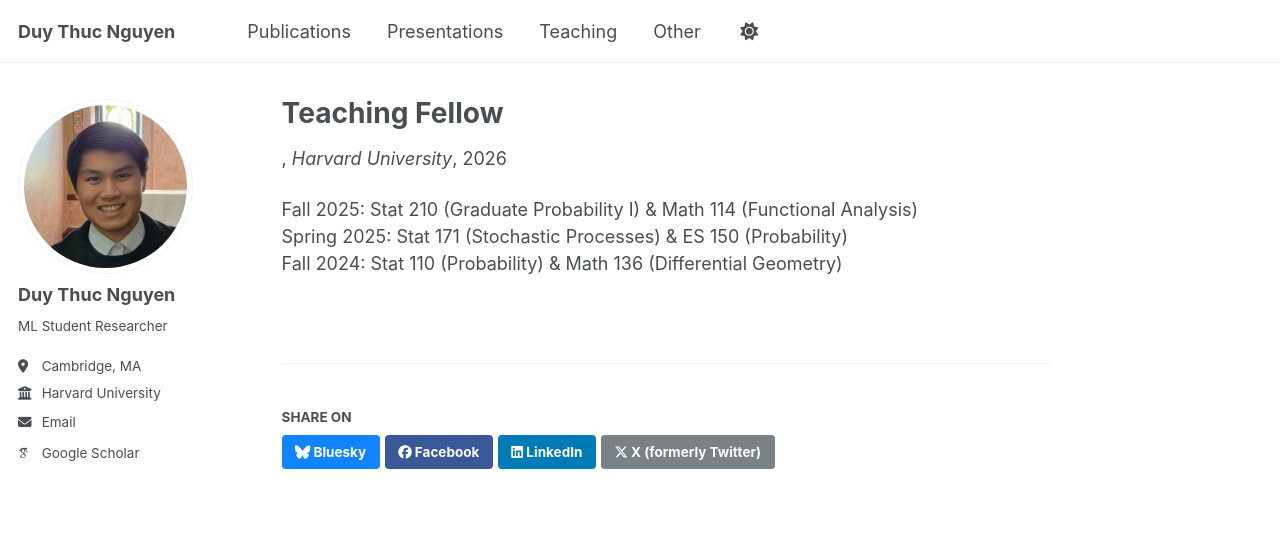
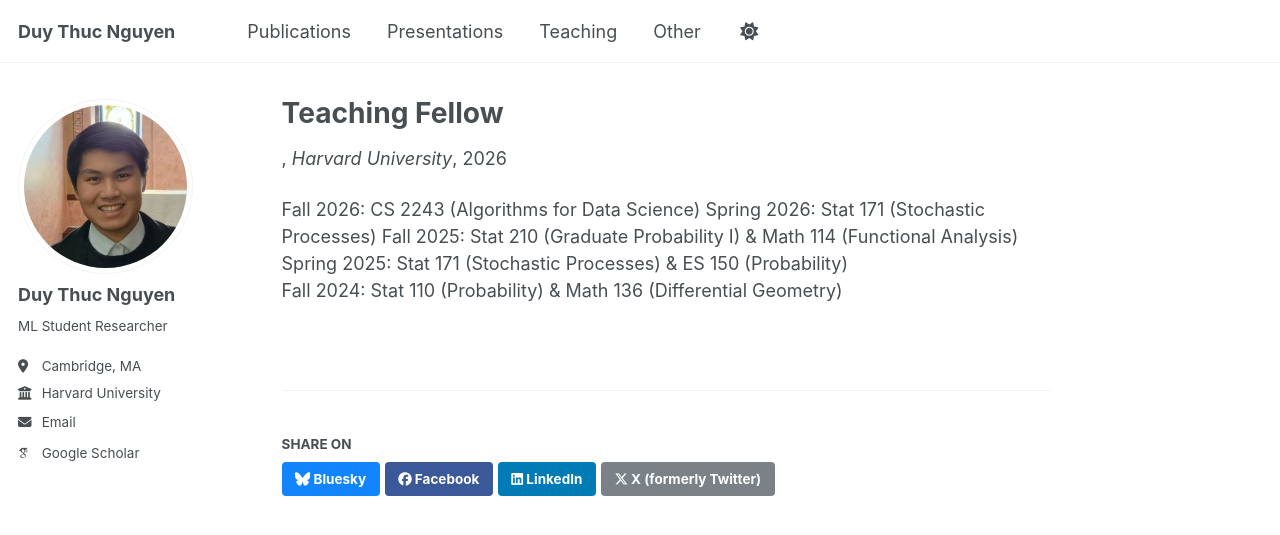
Before and after one commit to duythucnguyen/duythucnguyen.github.io, a Jekyll site: the page built from _teaching/2014-spring-teaching-1.md, in a window 1280 px wide. Shown: the top 535 px of the page. Built offline with Jekyll 4.4.1, drawn with Linux system fonts in a browser that asks for light colours; some web fonts are replaced; a script that is not in the unit is left out.

Commit message:
Add upcoming courses for Fall and Spring 2026

```diff
--- a/_teaching/2014-spring-teaching-1.md
+++ b/_teaching/2014-spring-teaching-1.md
@@ -6,6 +6,8 @@ permalink: /teaching/2014-spring-teaching-1
 location: "Cambridge, MA"
 ---
 
+Fall 2026: CS 2243 (Algorithms for Data Science)
+Spring 2026: Stat 171 (Stochastic Processes)
 Fall 2025: Stat 210 (Graduate Probability I) & Math 114 (Functional Analysis)<br>
 Spring 2025: Stat 171 (Stochastic Processes) & ES 150 (Probability)<br>
 Fall 2024: Stat 110 (Probability) & Math 136 (Differential Geometry)
```
